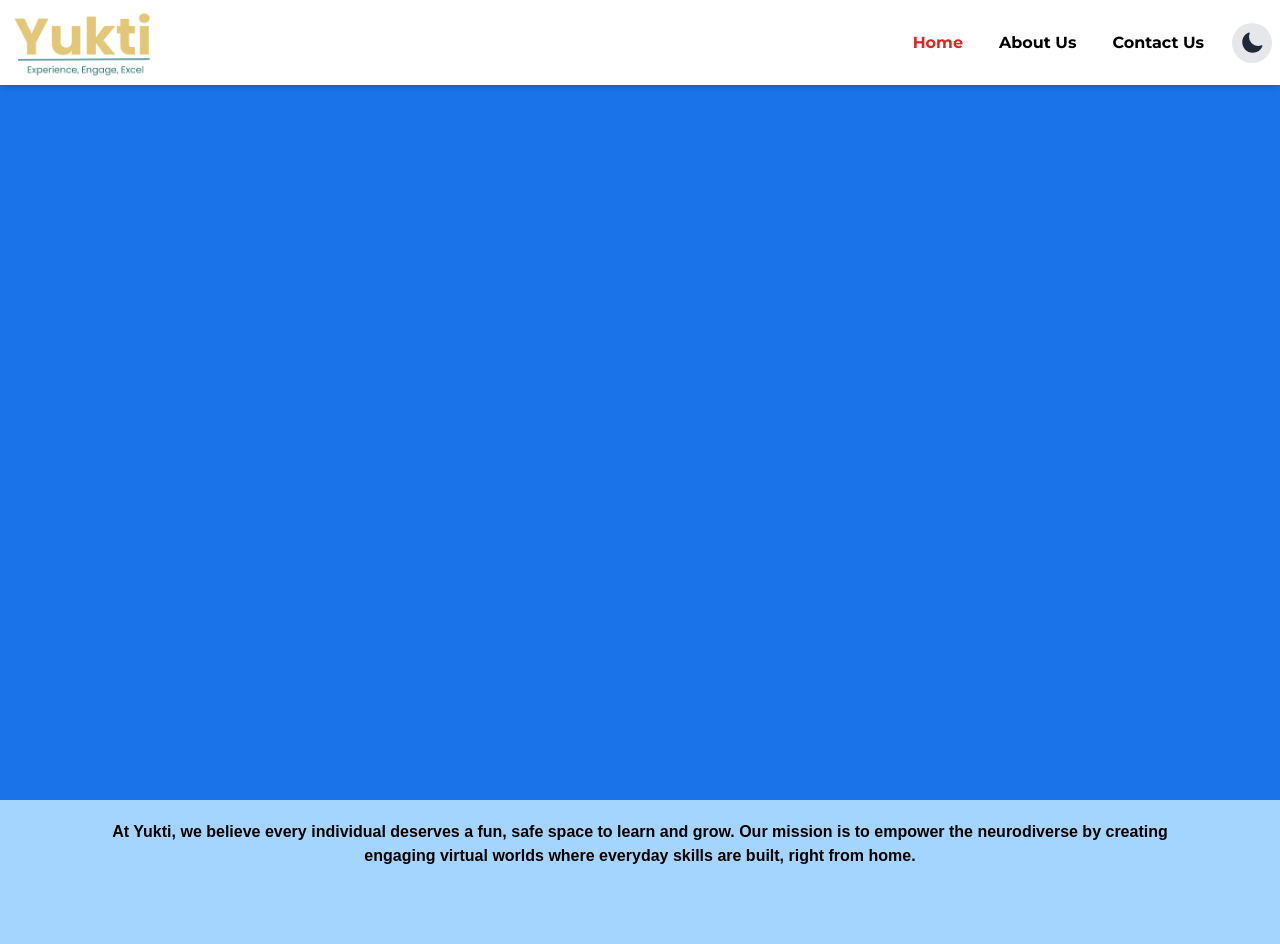
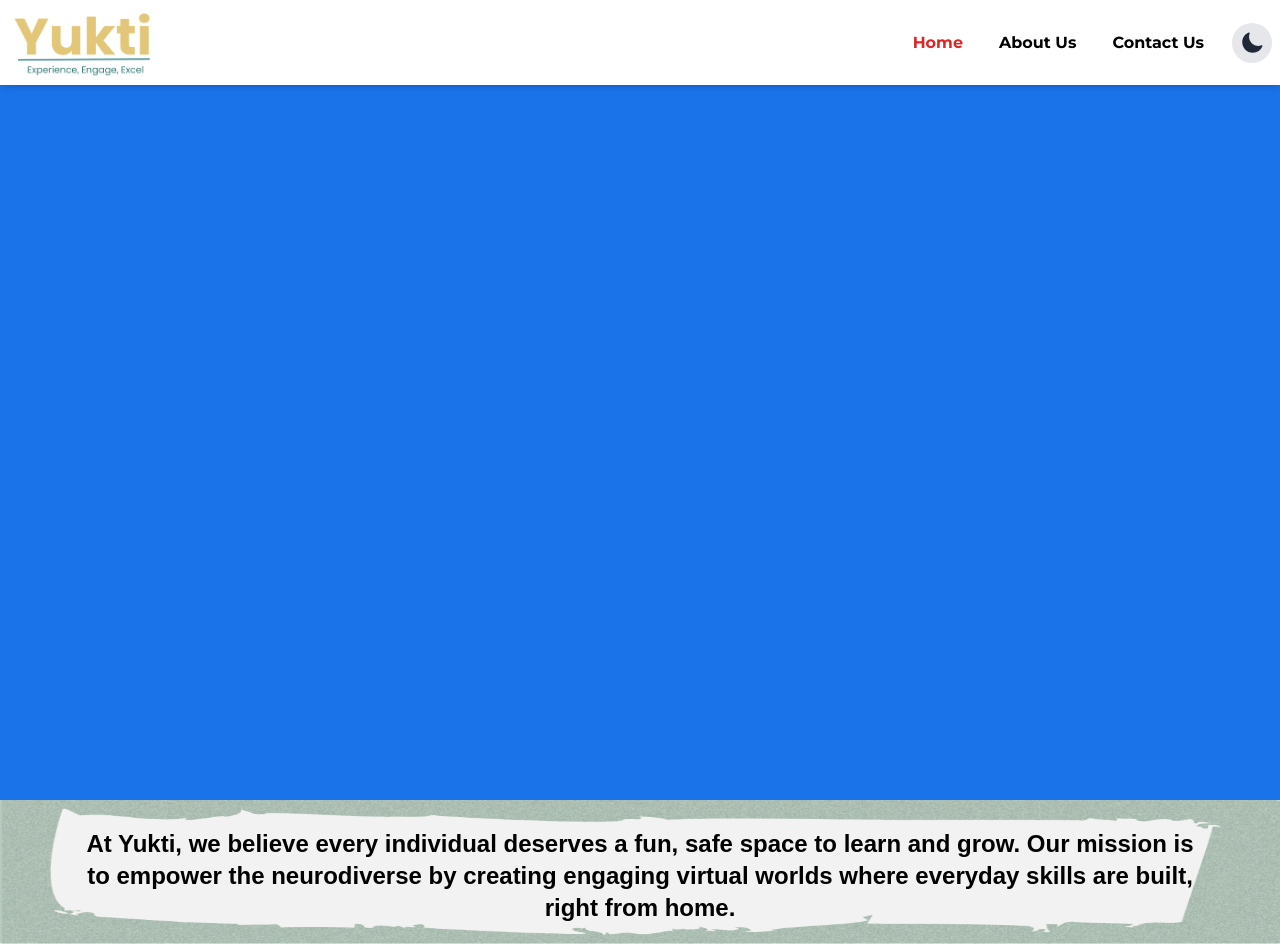
Before and after one commit to Eaman006/Yukti-website, a Next.js app in the folder my-app/: page / in a window 1280 px wide. Before the commit the page ends 888 px from the top, so only its background shows below. Built offline with nearby package versions, Linux system fonts and the light colour scheme.

Commit message:
added new design

```diff
--- a/my-app/app/page.js
+++ b/my-app/app/page.js
@@ -7,8 +7,14 @@ export default function Home() {
       <div className="bg-[#1A73E8] w-full h-screen">
 
       </div>
-      <div className="py-5 text-center px-20 font-bold ">
+      <div>
+      <div className="absolute z-[-1] w-full h-36">
+  <Image src="/upper section.png" layout="fill" objectFit="fit" alt="" />
+</div>
+
+      <div className="pt-7 text-center px-20 font-bold w-full bg-cover bg-center text-black text-2xl" >
         At Yukti, we believe every individual deserves a fun, safe space to learn and grow. Our mission is to empower the neurodiverse by creating engaging virtual worlds where everyday skills are built, right from home.
+      </div>
       </div>
 
     </div>
```
Also changed, not shown: my-app/public/upper section.png (added).
